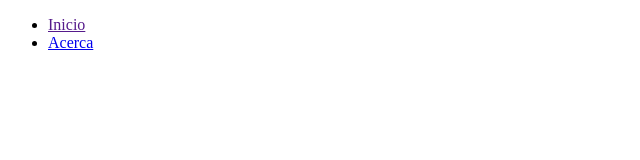
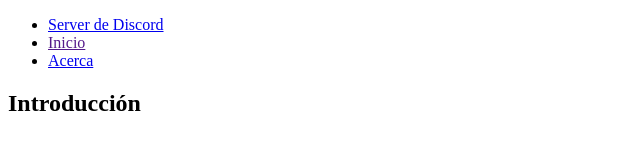
Before and after one commit to Antonioohg/LASpain, a plain HTML site: page index.html in a window 1280 px wide. Shown: the whole page, without its empty margins (0-640 px from the left). Drawn offline with Linux system fonts and the light colour scheme.

Commit message:
Update index.html

```diff
--- a/index.html
+++ b/index.html
@@ -8,10 +8,18 @@
     <body>
         <header>
             <ul>
+                <li><a href="https://www.discord.gg/LASpain">Server de Discord</a></li>
                 <li><a href="" class="current">Inicio </a></li>
                 <li><a href="acerca.html">Acerca </a></li>
             </ul>
         </header>
+        <main>
+            <section class="intro">
+                <h1>Introducción</h1>
+
+            </section>
+        </main>
+
     </body>
 
 </html>
```
